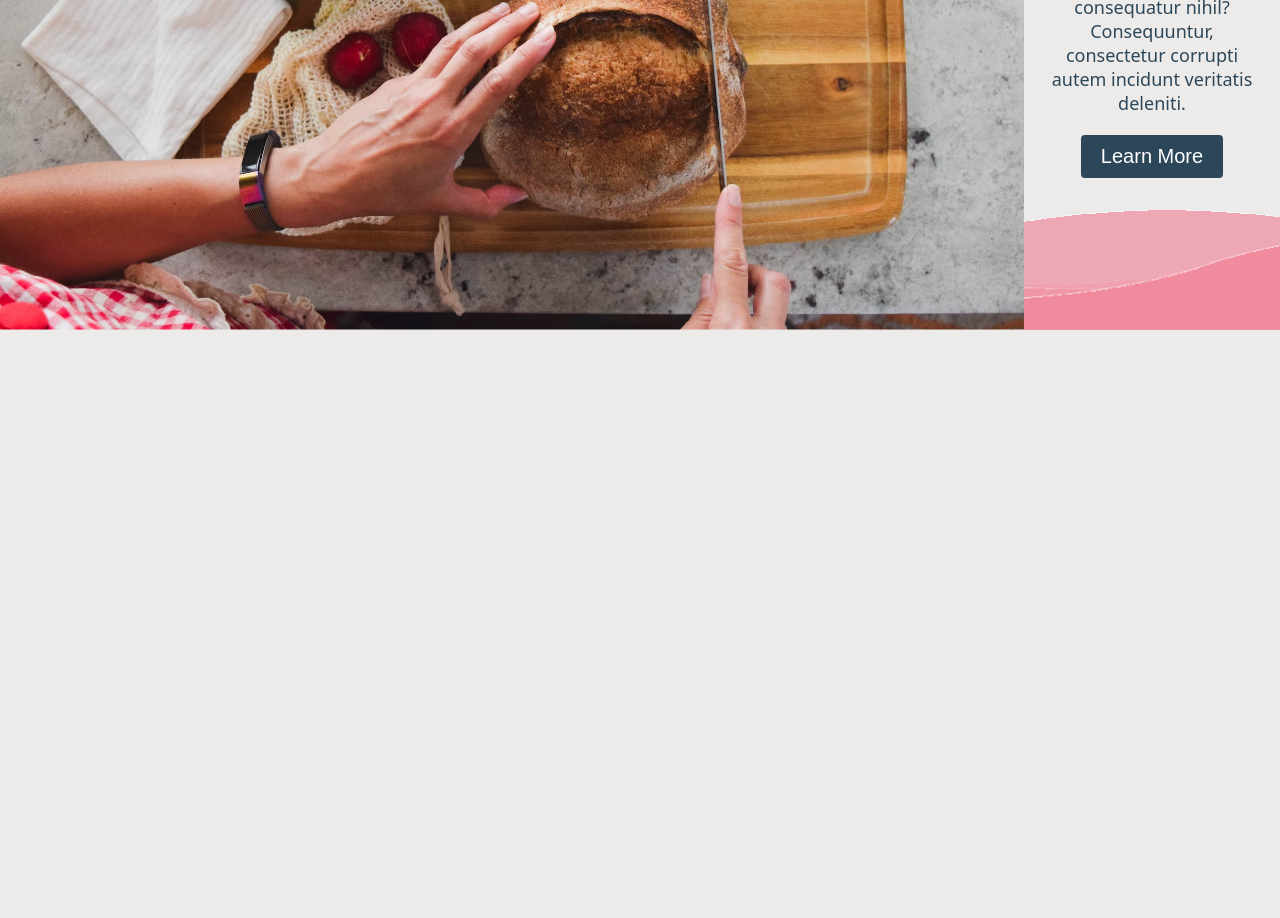
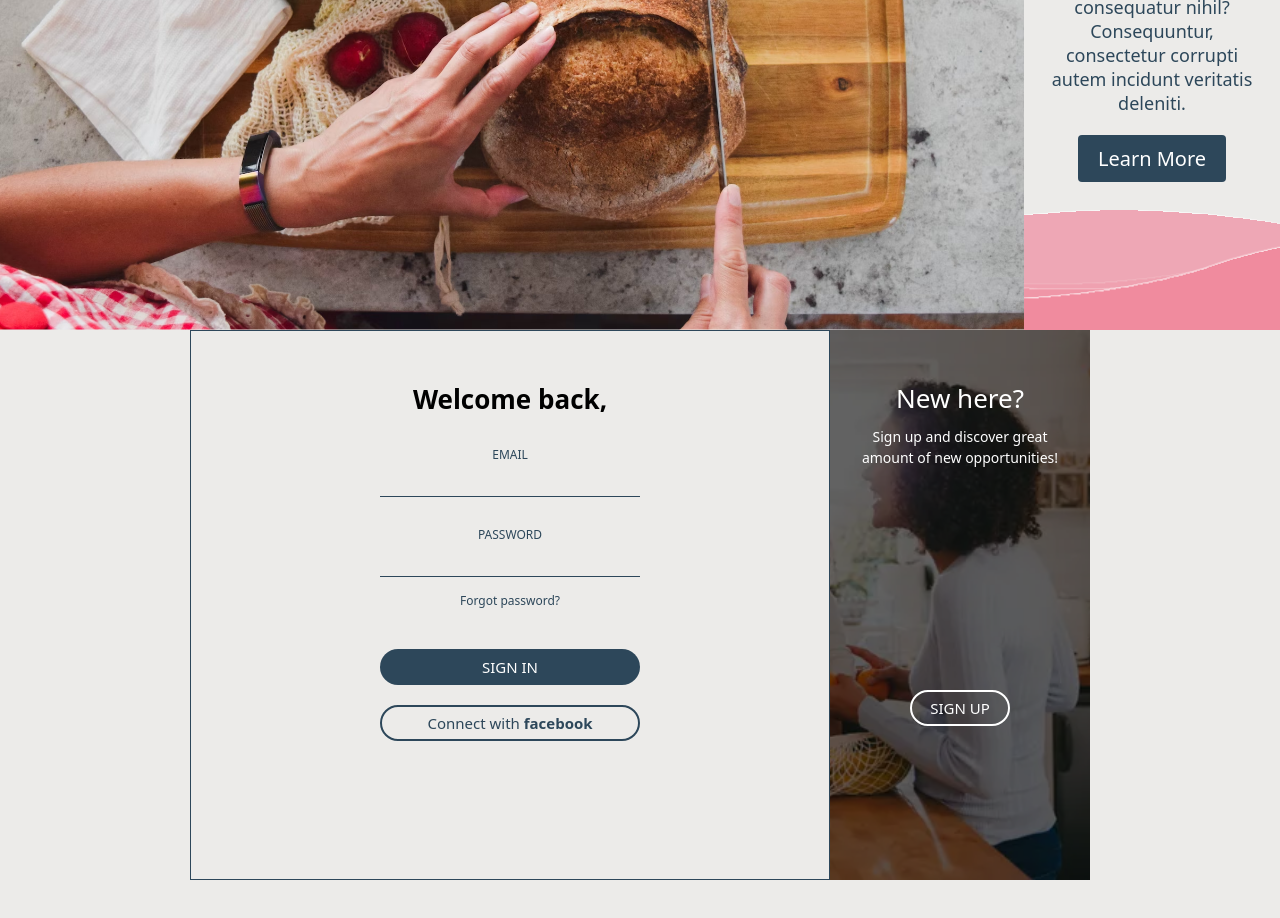
Before and after one commit to didoslavov/rButler, a React (Vite) app in the folder React JS/React Final Project/rButler/: page / in a window 1280 px wide. Shown: the part 480-1398 px from the top of the page. Before the commit the page ends 810 px from the top, so only its background shows below. Built offline with nearby package versions, Linux system fonts and the light colour scheme.

Commit message:
auth forms added

```diff
--- a/React JS/React Final Project/rButler/src/App.css
+++ b/React JS/React Final Project/rButler/src/App.css
@@ -1,5 +1,6 @@
 @import url(./components/Navbar/Navbar.css);
 @import url(./components//Home/Home.css);
+@import url(./components/Auth/Auth.css);
 
 :root {
     --dark-pink: #f08a9d;
--- a/React JS/React Final Project/rButler/src/App.jsx
+++ b/React JS/React Final Project/rButler/src/App.jsx
@@ -1,5 +1,6 @@
 import './App.css';
 import Home from './components/Home/Home.jsx';
+import Login from './components/Auth/Auth.jsx';
 import Navbar from './components/Navbar/Navbar.jsx';
 
 function App() {
@@ -7,6 +8,7 @@ function App() {
         <>
             <Navbar />
             <Home />
+            <Login />
         </>
     );
 }
--- /dev/null
+++ b/React JS/React Final Project/rButler/src/components/Auth/Auth.css
@@ -0,0 +1,262 @@
+*,
+*:before,
+*:after {
+    box-sizing: border-box;
+    margin: 0;
+    padding: 0;
+}
+body {
+    font-family: system-ui, -apple-system, BlinkMacSystemFont, 'Segoe UI', Roboto, Oxygen, Ubuntu, Cantarell, 'Open Sans',
+        'Helvetica Neue', sans-serif;
+    background: var(--light-grey);
+}
+input,
+button {
+    border: none;
+    outline: none;
+    background: none;
+    font-family: system-ui, -apple-system, BlinkMacSystemFont, 'Segoe UI', Roboto, Oxygen, Ubuntu, Cantarell, 'Open Sans',
+        'Helvetica Neue', sans-serif;
+}
+.tip {
+    font-size: 20px;
+    margin: 40px auto 50px;
+    text-align: center;
+}
+.cont {
+    overflow: hidden;
+    position: relative;
+    width: 900px;
+    height: 550px;
+    margin: 0 auto 100px;
+    background: var(--light-grey);
+}
+.form {
+    position: relative;
+    border: 1px solid var(--dark-blue);
+    width: 640px;
+    height: 100%;
+    transition: transform 1.2s ease-in-out;
+    padding: 50px 30px 0;
+}
+.sub-cont {
+    overflow: hidden;
+    position: absolute;
+    left: 640px;
+    top: 0;
+    width: 900px;
+    height: 100%;
+    padding-left: 260px;
+    background: var(--light-grey);
+    transition: transform 1.2s ease-in-out;
+}
+.cont.s--signup .sub-cont {
+    transform: translate3d(-640px, 0, 0);
+}
+.button {
+    display: block;
+    margin: 0 auto;
+    width: 260px;
+    height: 36px;
+    border-radius: 30px;
+    color: #fff;
+    font-size: 15px;
+    cursor: pointer;
+}
+.img {
+    overflow: hidden;
+    z-index: 2;
+    position: absolute;
+    left: 0;
+    top: 0;
+    width: 260px;
+    height: 100%;
+    padding-top: 360px;
+}
+.img:before {
+    content: '';
+    position: absolute;
+    right: 0;
+    top: 0;
+    width: 900px;
+    height: 100%;
+    background-image: url('../../../public/auth-page.webp');
+    background-size: cover;
+    transition: transform 1.2s ease-in-out;
+}
+.img:after {
+    content: '';
+    position: absolute;
+    left: 0;
+    top: 0;
+    width: 100%;
+    height: 100%;
+    background: rgba(0, 0, 0, 0.6);
+}
+.cont.s--signup .img:before {
+    transform: translate3d(640px, 0, 0);
+}
+.img__text {
+    z-index: 2;
+    position: absolute;
+    left: 0;
+    top: 50px;
+    width: 100%;
+    padding: 0 20px;
+    text-align: center;
+    color: #fff;
+    transition: transform 1.2s ease-in-out;
+}
+.img__text h2 {
+    margin-bottom: 10px;
+    font-weight: normal;
+}
+.img__text p {
+    font-size: 14px;
+    line-height: 1.5;
+}
+.cont.s--signup .img__text.m--up {
+    transform: translateX(520px);
+}
+.img__text.m--in {
+    transform: translateX(-520px);
+}
+.cont.s--signup .img__text.m--in {
+    transform: translateX(0);
+}
+.img__btn {
+    overflow: hidden;
+    z-index: 2;
+    position: relative;
+    width: 100px;
+    height: 36px;
+    margin: 0 auto;
+    background: transparent;
+    color: #fff;
+    text-transform: uppercase;
+    font-size: 15px;
+    cursor: pointer;
+}
+.img__btn:after {
+    content: '';
+    z-index: 2;
+    position: absolute;
+    left: 0;
+    top: 0;
+    width: 100%;
+    height: 100%;
+    border: 2px solid #fff;
+    border-radius: 30px;
+}
+.img__btn span {
+    position: absolute;
+    left: 0;
+    top: 0;
+    display: flex;
+    justify-content: center;
+    align-items: center;
+    width: 100%;
+    height: 100%;
+    transition: transform 1.2s;
+}
+.img__btn span.m--in {
+    transform: translateY(-72px);
+}
+.cont.s--signup .img__btn span.m--in {
+    transform: translateY(0);
+}
+.cont.s--signup .img__btn span.m--up {
+    transform: translateY(72px);
+}
+h2 {
+    width: 100%;
+    font-size: 26px;
+    text-align: center;
+}
+label {
+    display: block;
+    width: 260px;
+    margin: 25px auto 0;
+    text-align: center;
+}
+label span {
+    font-size: 12px;
+    color: var(--dark-blue);
+    text-transform: uppercase;
+}
+.input {
+    display: block;
+    width: 100%;
+    margin-top: 5px;
+    padding-bottom: 5px;
+    font-size: 16px;
+    border-bottom: 1px solid var(--dark-blue);
+    text-align: center;
+}
+.input:focus {
+    border-bottom: 1px solid var(--dark-pink);
+}
+.forgot-pass {
+    margin-top: 15px;
+    text-align: center;
+    font-size: 12px;
+    color: var(--dark-blue);
+}
+.submit {
+    margin-top: 40px;
+    margin-bottom: 20px;
+    background: var(--dark-blue);
+    text-transform: uppercase;
+}
+.submit:hover {
+    background: var(--dark-pink);
+    color: var(--dark-blue);
+}
+.fb-btn {
+    border: 2px solid var(--dark-blue);
+    color: var(--dark-blue);
+}
+.fb-btn:hover {
+    border: 2px solid var(--dark-pink);
+    color: var(--dark-blue);
+}
+.fb-btn span {
+    font-weight: bold;
+    color: var(--dark-blue);
+}
+.sign-in {
+    transition-timing-function: ease-out;
+}
+.cont.s--signup .sign-in {
+    transition-timing-function: ease-in-out;
+    transition-duration: 1.2s;
+    transform: translate3d(640px, 0, 0);
+}
+.sign-up {
+    transform: translate3d(-900px, 0, 0);
+}
+.cont.s--signup .sign-up {
+    transform: translate3d(0, 0, 0);
+}
+.icon-link {
+    position: absolute;
+    left: 5px;
+    bottom: 5px;
+    width: 32px;
+}
+.icon-link img {
+    width: 100%;
+    vertical-align: top;
+}
+.icon-link--twitter {
+    left: auto;
+    right: 5px;
+}
+.link-footer {
+    position: absolute;
+    left: 50%;
+    bottom: 0;
+    transform: translateX(-50%);
+}
+
+/* TODO RESPONSIVE DESIGN */
--- /dev/null
+++ b/React JS/React Final Project/rButler/src/components/Auth/Auth.jsx
@@ -0,0 +1,74 @@
+import React, { useState } from 'react';
+
+const Login = () => {
+    const [login, setLogin] = useState(true);
+
+    const isLoginClicked = () => {
+        setLogin(!login);
+        console.log(login);
+    };
+
+    return (
+        <>
+            <div className={`cont ${login ? '' : 's--signup'}`}>
+                <div className="form sign-in">
+                    <h2>Welcome back,</h2>
+                    <label>
+                        <span>Email</span>
+                        <input type="email" className="input" />
+                    </label>
+                    <label>
+                        <span>Password</span>
+                        <input type="password" className="input" />
+                    </label>
+                    <p className="forgot-pass">Forgot password?</p>
+                    <button type="button" className="submit button">
+                        Sign In
+                    </button>
+                    <button type="button" className="fb-btn button">
+                        Connect with <span>facebook</span>
+                    </button>
+                </div>
+                <div className="sub-cont">
+                    <div className="img">
+                        <div className="img__text m--up">
+                            <h2>New here?</h2>
+                            <p>Sign up and discover great amount of new opportunities!</p>
+                        </div>
+                        <div className="img__text m--in">
+                            <h2>One of us?</h2>
+                            <p>If you already has an account, just sign in. We've missed you!</p>
+                        </div>
+                        <div className="img__btn" onClick={isLoginClicked}>
+                            <span className="m--up">Sign Up</span>
+                            <span className="m--in">Sign In</span>
+                        </div>
+                    </div>
+                    <div className="form sign-up">
+                        <h2>Time to feel like home,</h2>
+                        <label>
+                            <span>Name</span>
+                            <input type="text" className="input" />
+                        </label>
+                        <label>
+                            <span>Email</span>
+                            <input type="email" className="input" />
+                        </label>
+                        <label>
+                            <span>Password</span>
+                            <input type="password" className="input" />
+                        </label>
+                        <button type="button" className="submit button">
+                            Sign Up
+                        </button>
+                        <button type="button" className="fb-btn button">
+                            Join with <span>facebook</span>
+                        </button>
+                    </div>
+                </div>
+            </div>
+        </>
+    );
+};
+
+export default Login;
--- a/React JS/React Final Project/rButler/src/components/Home/Home.jsx
+++ b/React JS/React Final Project/rButler/src/components/Home/Home.jsx
@@ -12,10 +12,10 @@ const Home = () => {
                     autem incidunt veritatis deleniti.
                 </p>
                 <button className="landing-button">Learn More</button>
-                <div class="air air1"></div>
-                <div class="air air2"></div>
-                <div class="air air3"></div>
-                <div class="air air4"></div>
+                <div className="air air1"></div>
+                <div className="air air2"></div>
+                <div className="air air3"></div>
+                <div className="air air4"></div>
             </div>
         </div>
     );
--- a/React JS/React Final Project/rButler/src/components/Navbar/Navbar.css
+++ b/React JS/React Final Project/rButler/src/components/Navbar/Navbar.css
@@ -25,7 +25,7 @@ nav {
 #search {
     border-radius: 4px;
     padding: 8px;
-    border: none;
+    border: 1px solid var(--dark-blue);
 }
 
 #search:focus {
```
Also changed, not shown: React JS/React Final Project/rButler/public/auth-page.webp (added), React JS/React Final Project/rButler/public/wave.png, React JS/React Final Project/rButler/src/components/Register/Register.css (added), React JS/React Final Project/rButler/src/components/Register/Register.jsx (added).
